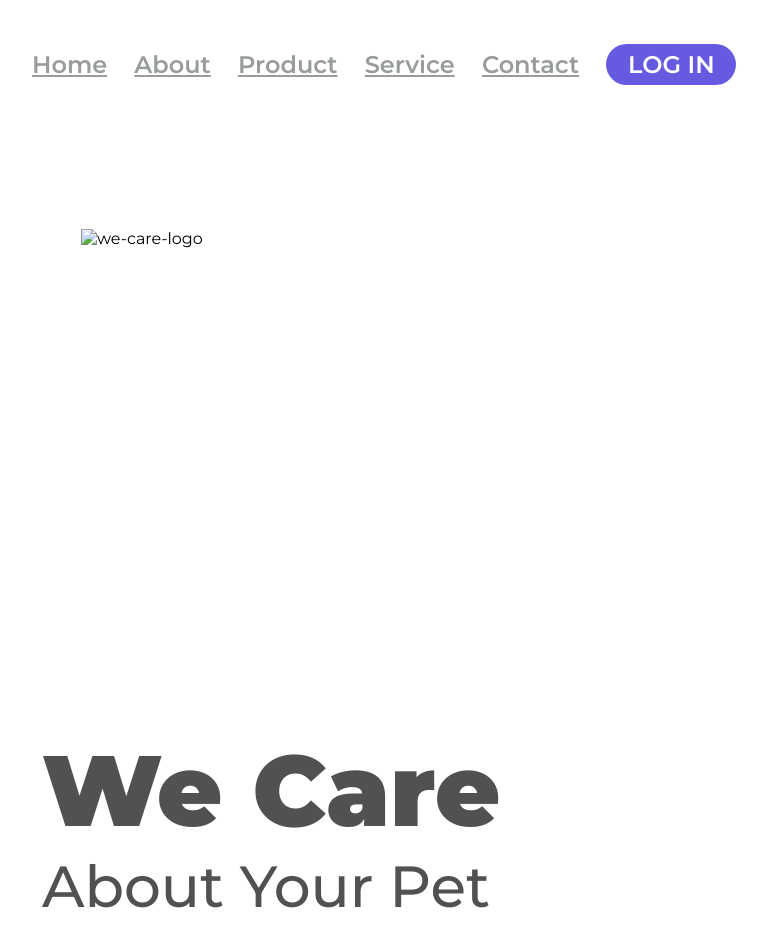
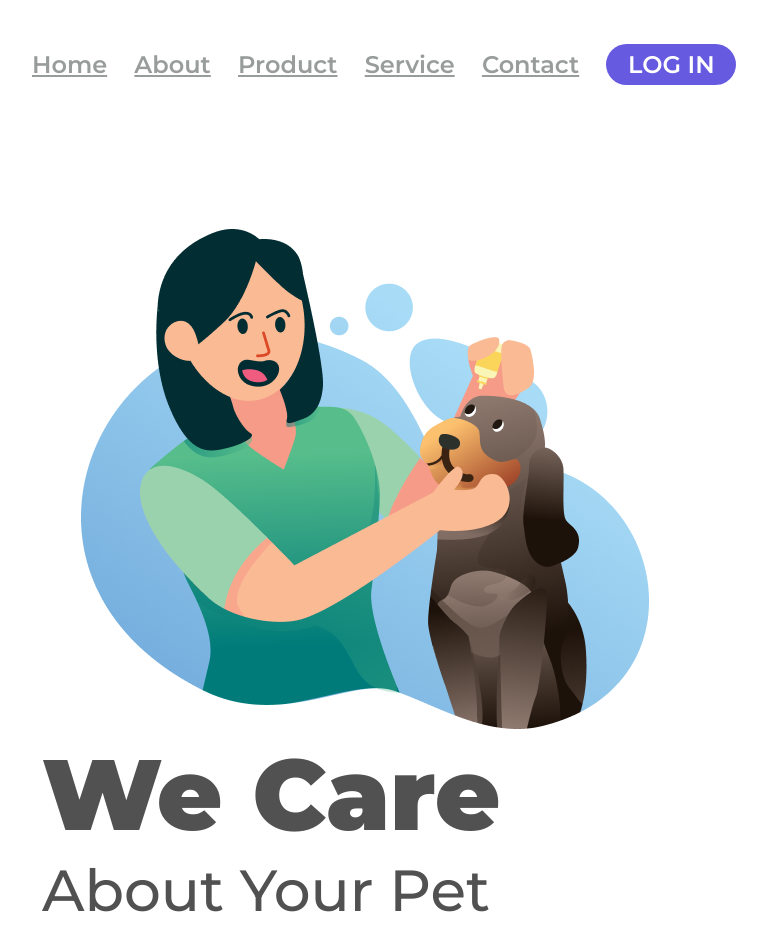
Before and after one commit to Thiagogssx/desafio2, a plain HTML site: page index.html in a window 1280 px wide. Shown: the top 929 px of the page, without its empty margins (44-811 px from the left). Drawn offline with Linux system fonts and the light colour scheme; the site is published under a folder, as on GitHub Pages, so addresses that start at the root find nothing.

Commit message:
imagem quebrada na assets

```diff
--- a/index.html
+++ b/index.html
@@ -22,7 +22,7 @@
         <button class="button-header">LOG IN</button>
     </header>
     <main>
-        <img src="/assets/we-care.png" alt="we-care-logo" class="logo-image">
+        <img src="./assets/we-care.png" alt="we-care-logo" class="logo-image">
 
         <section>
             <h1>We Care</h1>
```
